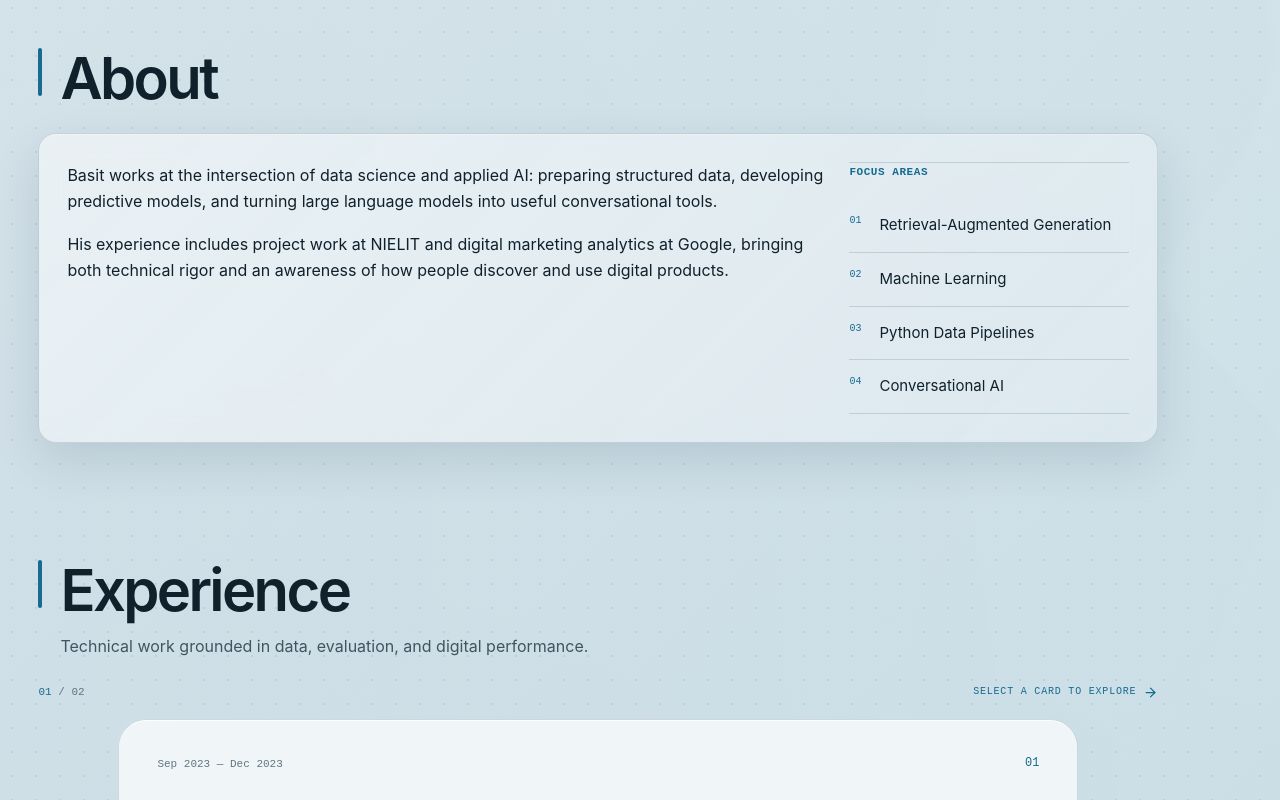
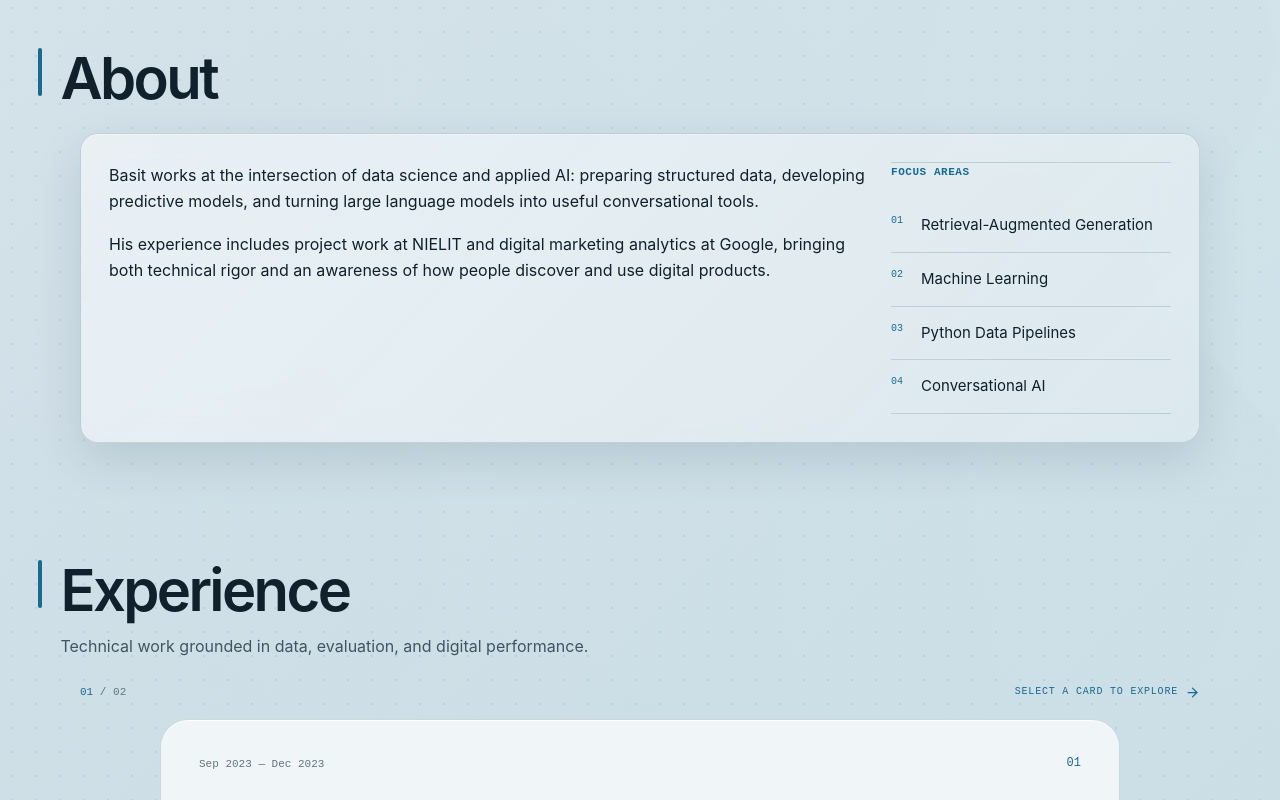
Before and after one commit to isharik/Basit-Portfolio, a Next.js app: page / in a window 1280 px wide. Shown: the part 820-1620 px from the top of the page. Built offline with nearby package versions, Linux system fonts and the light colour scheme.

Commit message:
Center portfolio section content

```diff
--- a/src/app/globals.css
+++ b/src/app/globals.css
@@ -245,6 +245,17 @@ html:not(.dark) .notched-project-card { background:rgba(255,255,255,.72); }.dark
   .carousel-stage > .experience-card { padding: 26px 24px 24px !important; border-radius: 24px !important; clip-path: inset(0 round 24px); }
 }
 
+/* Center every primary section frame like the hero instead of letting later density rules pull it left. */
+.section.container > .section-heading,
+.section.container > .offset-content,
+.section.container > .experience-carousel {
+  width: min(100%, 1120px);
+  margin-left: auto !important;
+  margin-right: auto !important;
+}
+.section.container > .section-heading { align-self: center; }
+.section.container > .offset-content { align-self: center; }
+
 /* Smooth, low-amplitude scroll reveals: motion stays polished without a jumpy entrance. */
 @media (prefers-reduced-motion: no-preference) {
   html.js .reveal {
```
